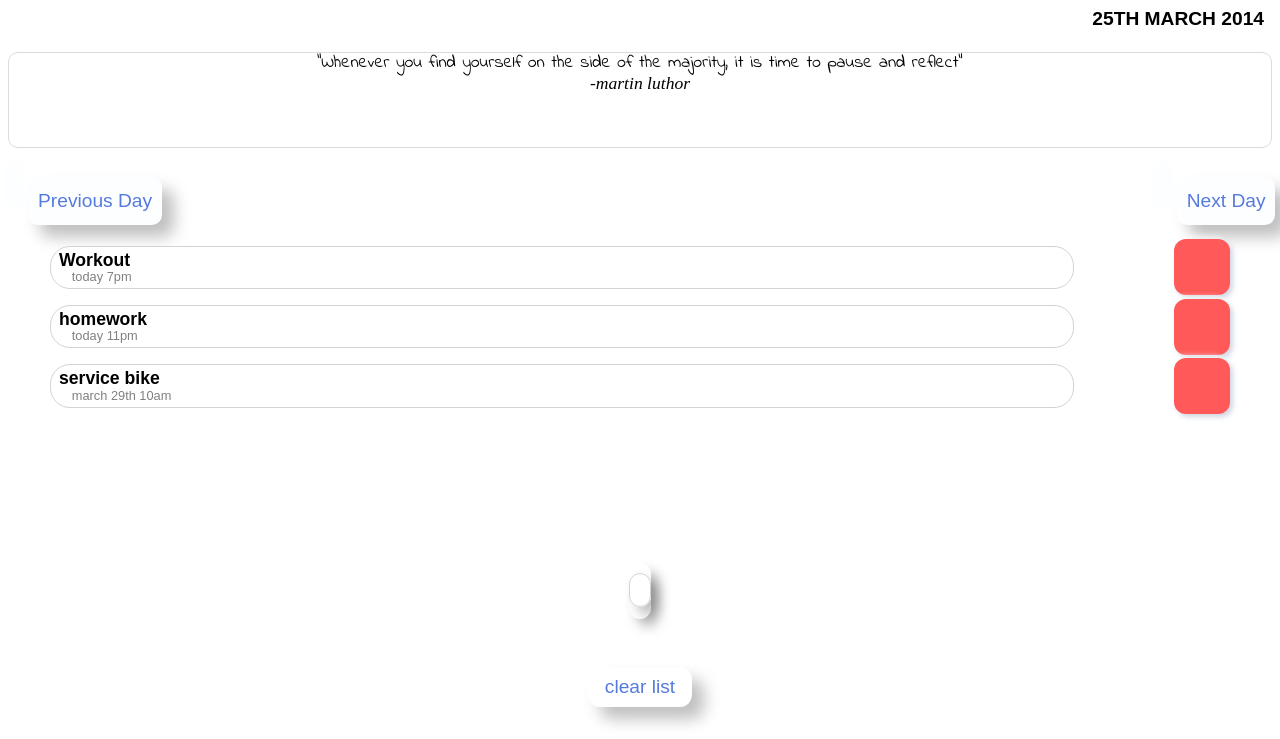
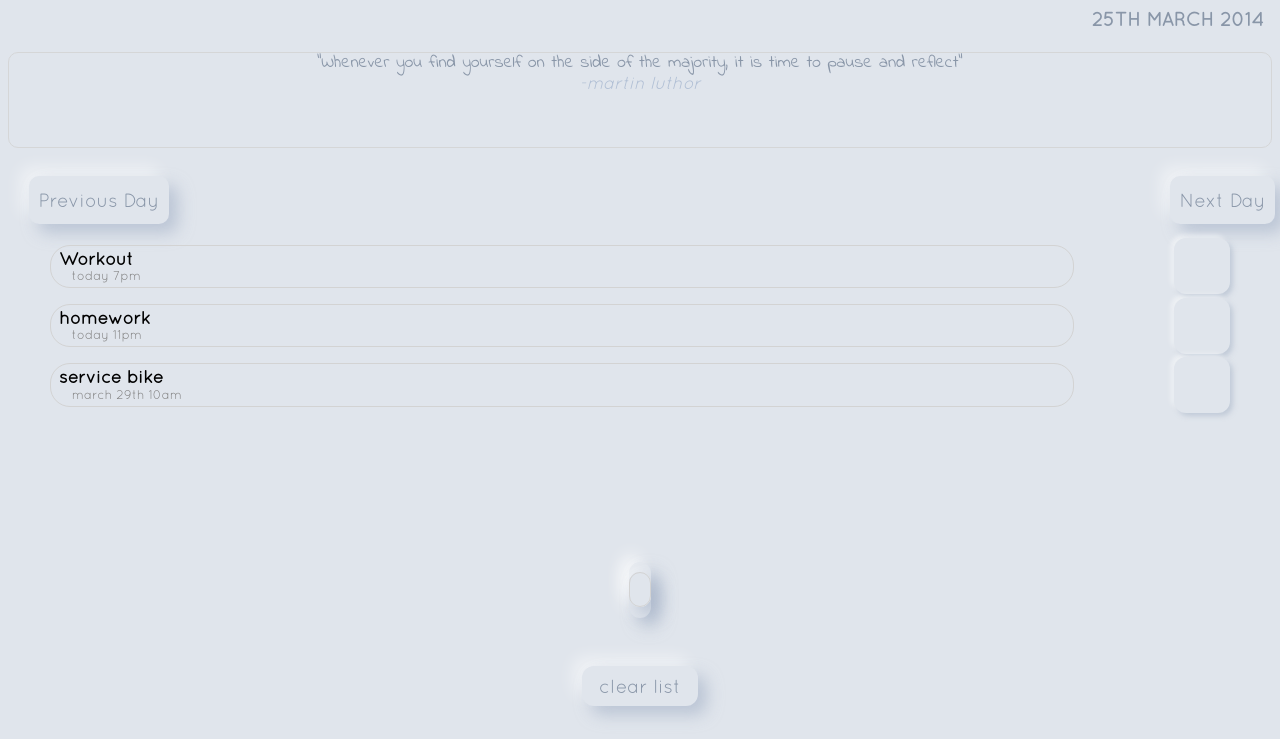
Before and after one commit to mohdsauood/Dulcet-TodoApp, a plain HTML site: page index.html in a window 1280 px wide. Shown: the part 61-800 px from the top of the page. Drawn offline with nearby package versions, Linux system fonts and the light colour scheme; some icons are missing.

```diff
--- a/style.css
+++ b/style.css
@@ -8,7 +8,9 @@
 :root {
     --blue: rgb(85, 122, 221);
     --lightred: rgb(255, 89, 89);
-
+    --background:#E0E5EC;
+    --primary:rgb(137, 150, 168);
+    --primarylight:rgb(175, 190, 212);
 }
 
 /*reset*/
@@ -16,7 +18,7 @@
     background-color: none;
     border: none;
 }
-}
+
 
 @font-face {
     font-family: 'Quicksand';
@@ -83,12 +85,13 @@
 /*misc styles*/
 body {
     overflow-y: hidden;
-    background-color:white;
+    background-color:var(--background);
 }
 
 header {
     padding: 2vh;
     text-align: center;
+    color: var(--primary);
 }
 
 header :nth-child(2) {
@@ -99,8 +102,8 @@
 }
 
 header span {
-    color: rgb(151, 149, 144);
     font-weight: normal;
+    color: var(--primarylight);
 }
 
 .quote {
@@ -108,6 +111,7 @@
     margin-bottom: 1vh;
     height: 12vh;
     text-align: center;
+    color: var(--primary);
     border: 1px solid rgba(211, 211, 211, 0.8);
     border-radius: 10px;
 }
@@ -115,6 +119,7 @@
 .quote :nth-child(2) {
     font-family: Quicksand;
     font-style: italic;
+    color: var(--primarylight);
 }
 
 .navButtons {
@@ -127,8 +132,8 @@
 .navButtons button {
     height: 6vh;
     padding: .1em .5em;
-    background-color: #fdfeff;
-    color:  var(--blue);
+    background-color:var(--background);
+    color:  var(--primary);
     border-radius: 10px;
 
 }
@@ -140,8 +145,9 @@
 }
 .navButtons div :nth-child(2){
     /* box-shadow: 9px 9px 16px rgb(163, 177, 198, 0.5), -9px -9px 16px rgba(255, 255, 255, 0.5); */
-    box-shadow:12px 12px 16px 0 rgba(0, 0, 0, 0.25),
-    -8px -8px 12px 0 rgba(255, 255, 255, 0.3);
+    /* box-shadow:12px 12px 16px 0 rgba(0, 0, 0, 0.25),
+    -8px -8px 12px 0 rgba(255, 255, 255, 0.3); */
+    box-shadow: 9px 9px 16px rgb(163,177,198,0.6), -9px -9px 16px  rgba(255,255,255, 0.5);
 }
 
 .task {
@@ -157,7 +163,7 @@
     margin: .5em 0;
     display: grid;
     grid-template-columns: repeat(2, 1fr);
-    background-color: white;
+    background-color:--var(--background);
     border: 1px solid lightgray;
     /* box-shadow:12px 12px 16px 0 rgba(0, 0, 0, 0.25),
     -8px -8px 12px 0 rgba(255, 255, 255, 0.3); */
@@ -182,8 +188,8 @@
     height: 7vh;
     width: 7vh;
     border-radius: 12px;
-    color: rgb(255, 255, 255, 0.6);
-    background-color: var(--lightred);
+    color: var(--lightred);
+    background-color: var(--background);
     box-shadow: 3px 3px 5px rgb(163, 177, 198, 0.5), -3px -3px 5px rgba(255, 255, 255, 0.5);
 }
 
@@ -208,9 +214,10 @@
     border-radius: 12px;
     margin-bottom: 6vh;
     height: 7vh;
-    background-color: white;
-    box-shadow:8px 8px 12px 0 rgba(0, 0, 0, 0.25),
-    -8px -8px 12px 0 rgba(255, 255, 255, 0.3);
+    background-color: var(--background);
+    /* box-shadow:8px 8px 12px 0 rgba(0, 0, 0, 0.25),
+    -8px -8px 12px 0 rgba(255, 255, 255, 0.3); */
+    box-shadow: 9px 9px 16px rgb(163,177,198,0.6), -9px -9px 16px  rgba(255,255,255, 0.5);
 }
 
 .im-plus {
@@ -223,8 +230,9 @@
     border-radius: 12px;
     padding: .3em .9em;
     height: 5vh;
-    background-color: white;
-    color: var(--blue);
-    box-shadow:12px 12px 16px 0 rgba(0, 0, 0, 0.25),
-    -8px -8px 12px 0 rgba(255, 255, 255, 0.3);
+    background-color: var(--background);
+    color: var(--primary);
+    /* box-shadow:12px 12px 16px 0 rgba(0, 0, 0, 0.25),
+    -8px -8px 12px 0 rgba(255, 255, 255, 0.3); */
+    box-shadow: 9px 9px 16px rgb(163,177,198,0.6), -9px -9px 16px  rgba(255,255,255, 0.5);
 }
```
